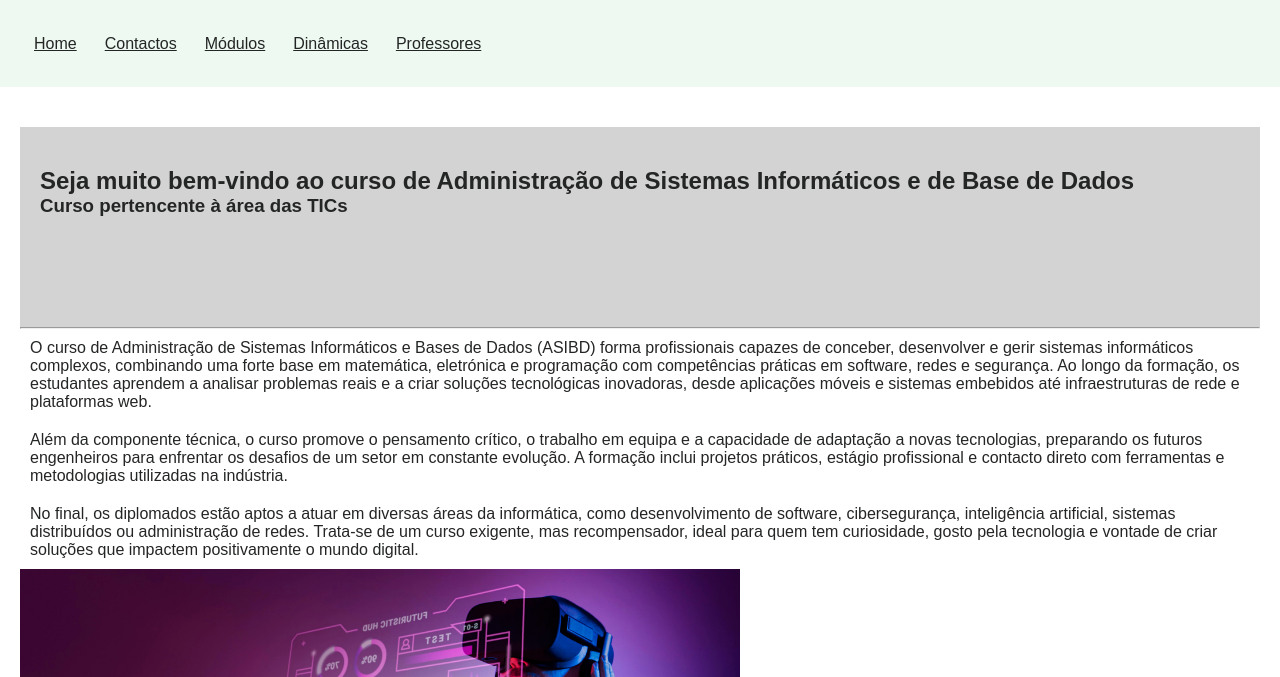
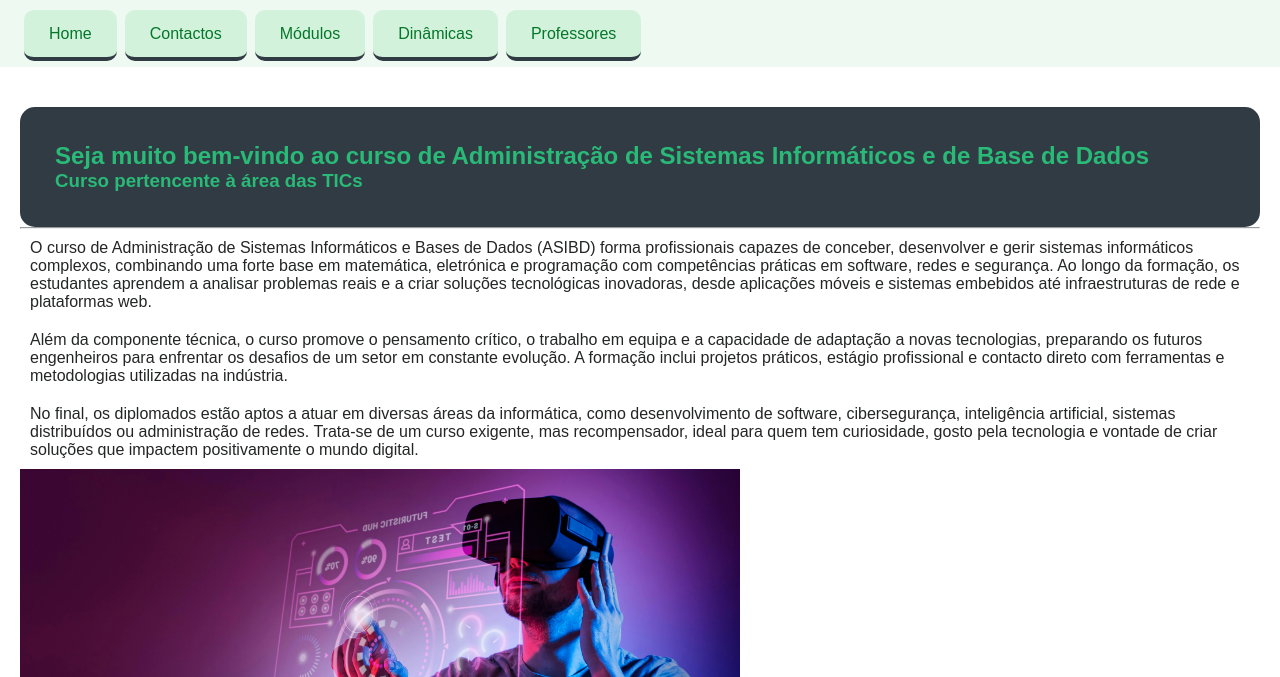
Before and after one commit to RicLps/asibd-site-rl, a plain HTML site: page index.html in a window 1280 px wide. Shown: the part 123-800 px from the top of the page. Drawn offline with Linux system fonts and the light colour scheme.

Commit message:
Box Model Continuation

```diff
--- a/index.html
+++ b/index.html
@@ -18,7 +18,7 @@
 					<img width="120" alt»"Logo do curso" src="./resources/images/logo.png"/>
 				</div>
 				<div>
-					<ul>
+					<ul class="list-items">
             <li class="link"><a href="./">Home</a></li>
             <li class="link"><a href="./contactos.html">Contactos</a></li>
 						<li class="link"><a href="./modulos.html">Módulos</a></li>
--- a/styles/main.css
+++ b/styles/main.css
@@ -24,9 +24,22 @@ ul {
   list-style: none;
 }
 
-nav ul li {
-  padding: 10px;
+.list-items li {
   margin: 4px;
+}
+
+.list-items a {
+  background-color: #d2f2dc;
+  color: #047729;
+  text-decoration: none;
+  padding: 15px 25px;
+  border-bottom: 4px solid #313b44;
+  border-radius: 10px;
+}
+
+.list-items a:hover {
+  color: #d2f2dc;
+  background-color: #047729;
 }
 
 .main-container{
@@ -42,12 +55,14 @@ nav ul li {
 }
 
 .banner {
-  /*padding-top: 15px;
-  padding-bottom: 40px;
-  padding-right: 10px;
-  padding-left: 5px;*/
-  padding: 40px 20px 10px;
+  /*margin-left: 40px;
+  margin-right: 40px;*/
+  padding: 35px;
   width: 100%;
-  height: 200px;
-  background-color: lightgrey;
+  background-color: #313b44;
+  border-radius: 15px;
 }
+
+.banner h1, h3 {
+  color: #2aba78;
+}
```
